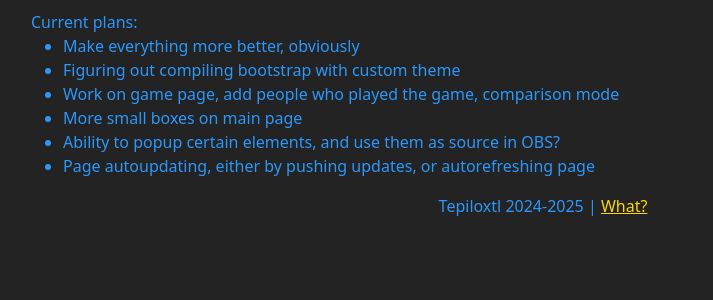
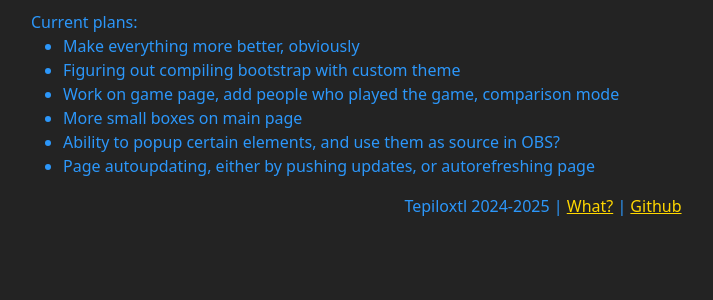
Before and after one commit to tepiloxtl/rawf, a Flask app: page /what in a window 1280 px wide. Shown: the part 178-478 px from the top of the page, without its empty margins (97-810 px from the left). Run offline with Flask 3, Linux system fonts and the light colour scheme.

Commit message:
Add github link

```diff
--- a/webapp/templates/base.html.j2
+++ b/webapp/templates/base.html.j2
@@ -18,6 +18,6 @@
         {% block content %}{% endblock %}
     <!-- Bootstrap JS -->
     <script src="https://cdn.jsdelivr.net/npm/bootstrap@5.3.3/dist/js/bootstrap.bundle.min.js"></script>
-<footer>Tepiloxtl 2024-2025 | <a href="/what">What?</a></footer>
+<footer>Tepiloxtl 2024-2025 | <a href="/what">What?</a> | <a href="https://github.com/tepiloxtl/rawf">Github</a></footer>
 </body>
 </html>
```
